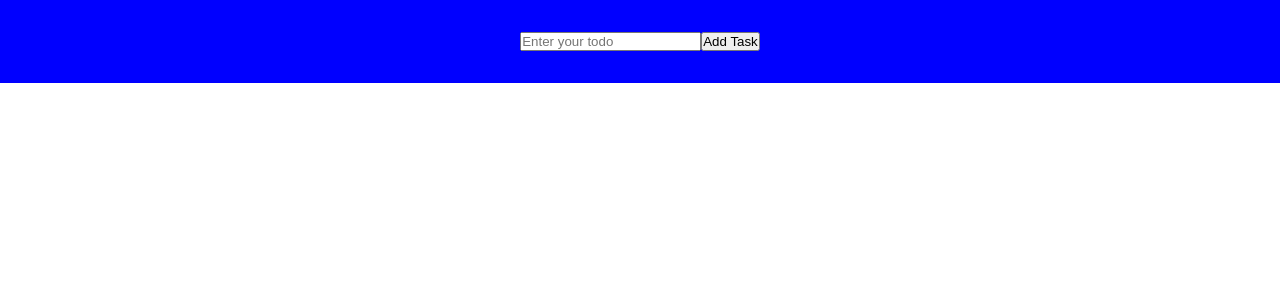
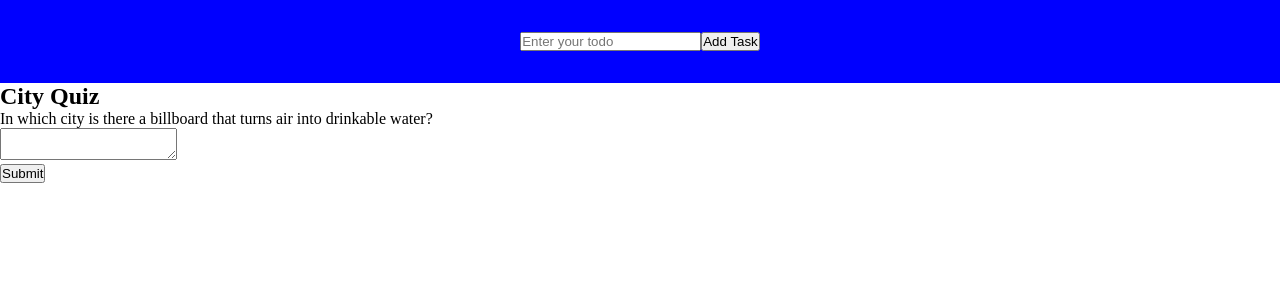
Before and after one commit to nimely111/React-Coding-snippet, a React (Vite) app: page / in a window 1280 px wide. Shown: the top 300 px of the page. Built offline with nearby package versions, Linux system fonts and the light colour scheme.

Commit message:
import the statequizform into the todo app

```diff
--- a/ReactDocs/StateQuizForm.jsx
+++ b/ReactDocs/StateQuizForm.jsx
@@ -9,6 +9,10 @@ const StateQuizForm = () => {
         return <h1>You answered correctly!</h1>
     }
 
+    const handleSubmit = (e) => {
+        // e.preventDefault()
+    }
+
     return (
         <div>
             <h2>City Quiz</h2>
@@ -18,7 +22,7 @@ const StateQuizForm = () => {
                 </textarea>
                 <br />
                 <button>
-
+                   Submit
                 </button>
             </form>
         </div>
--- a/src/Pedro_Exercise/TodoApp.jsx
+++ b/src/Pedro_Exercise/TodoApp.jsx
@@ -2,6 +2,7 @@ import React from 'react';
 import { useState } from 'react';
 import './todo.css';
 import Task from './Task';
+import StateQuizForm from '../../ReactDocs/StateQuizForm';
 
 const  TodoApp = () => {
   const [todoList, setTodoList] = useState([]);
@@ -66,6 +67,7 @@ const  TodoApp = () => {
           isCompleted={isCompleted}/>
         })}
       </div>
+      <StateQuizForm />
     </div>
   )
 }
```
